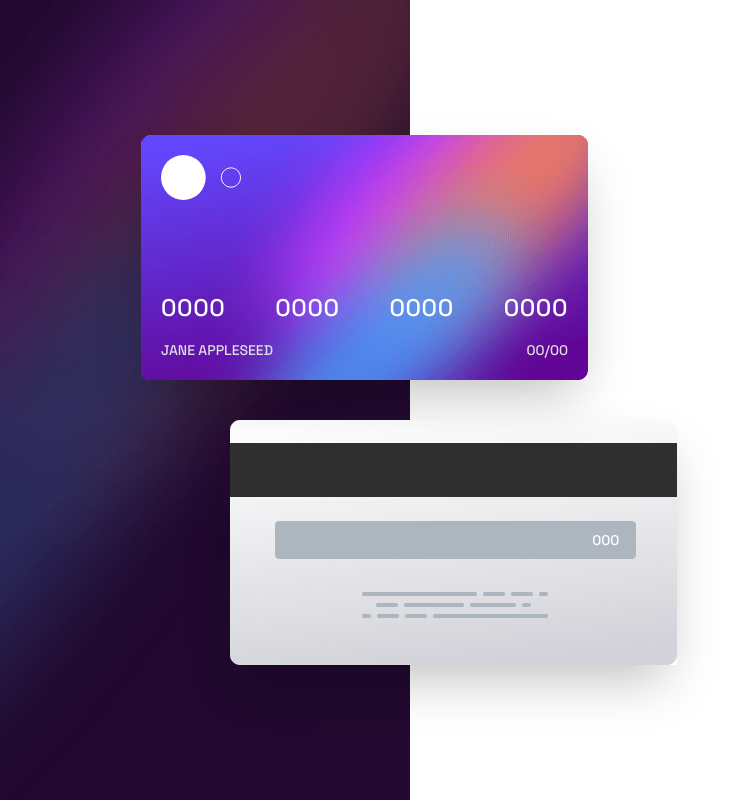
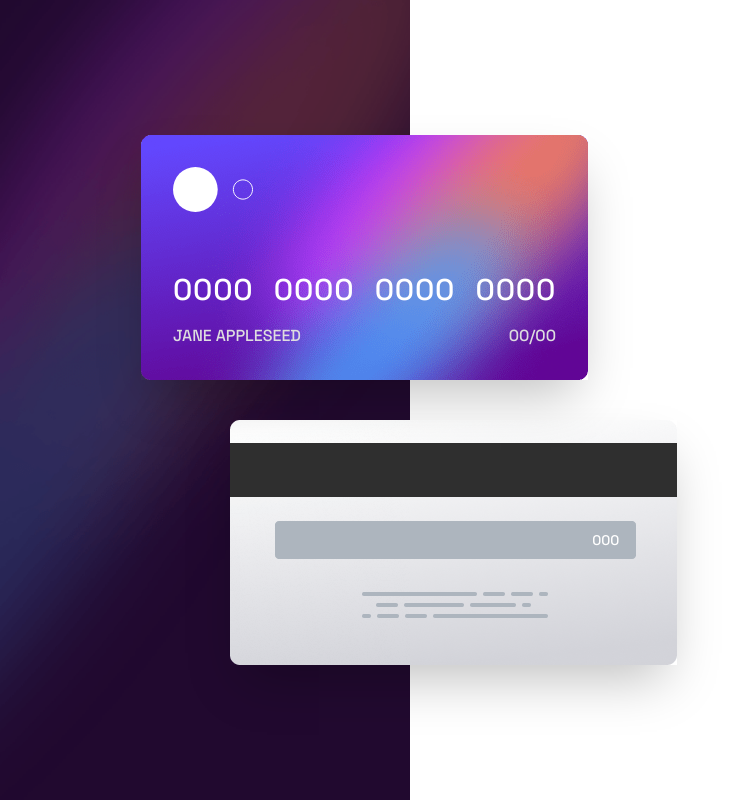
Before and after one commit to arshGoyalDev/interactive-card-details-form, a website: page index.html in a window 1280 px wide. Shown: the whole page, without its empty margins (0-750 px from the left). Drawn offline with Linux system fonts and the light colour scheme.

Commit message:
fixed some style issues for tablet devices

```diff
--- a/index.html
+++ b/index.html
@@ -45,18 +45,18 @@
               class="w-full"
             />
             <div
-              class="absolute top-0 w-full h-full rounded-md p-5 flex flex-col justify-between"
+              class="absolute top-0 w-full h-full rounded-md p-5 lg:p-8 flex flex-col justify-between"
             >
-              <img src="./images/card-logo.svg" alt="card-logo" class="w-14 xl:w-20" />
+              <img src="./images/card-logo.svg" alt="card-logo" class="w-14 md:w-20" />
               <div>
-                <div class="text-xl xl:text-2xl tracking-wide text-neutral-white flex justify-between">
+                <div class="text-xl md:text-3xl tracking-wide text-neutral-white flex justify-between">
                   <span>0000</span>
                   <span>0000</span>
                   <span>0000</span>
                   <span>0000</span>
                 </div>
                 <div
-                  class="text-xs xl:text-sm text-neutral-lightGrayishViolet flex justify-between pt-4"
+                  class="text-xs md:text-base text-neutral-lightGrayishViolet flex justify-between pt-4"
                 >
                   <p>JANE APPLESEED</p>
                   <p>00/00</p>
@@ -65,8 +65,9 @@
             </div>
           </div>
         </div>
+      </div>
 
-      </div>
+
     </main>
 
     <!-- 0000 0000 0000 0000
```
Also changed, not shown: css/style.css.
